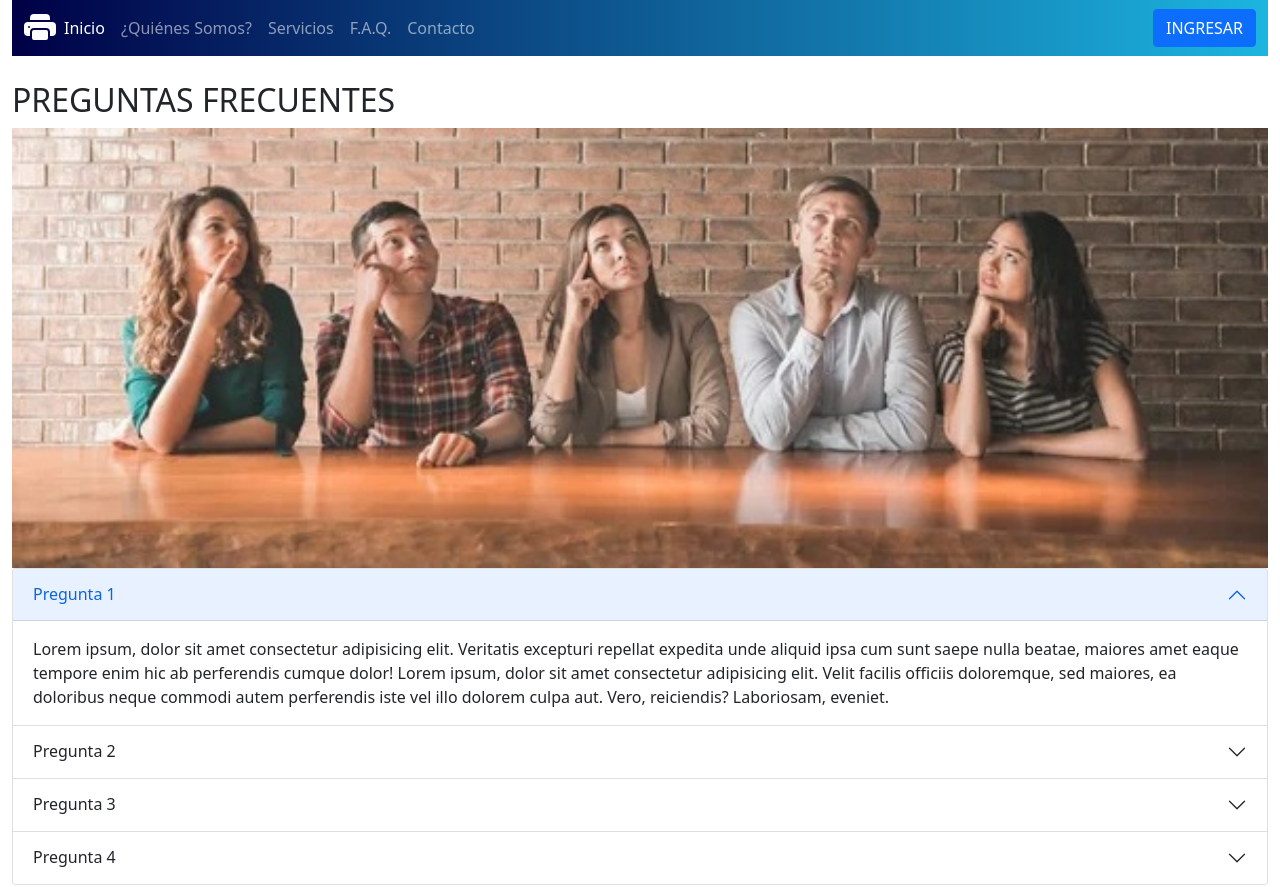
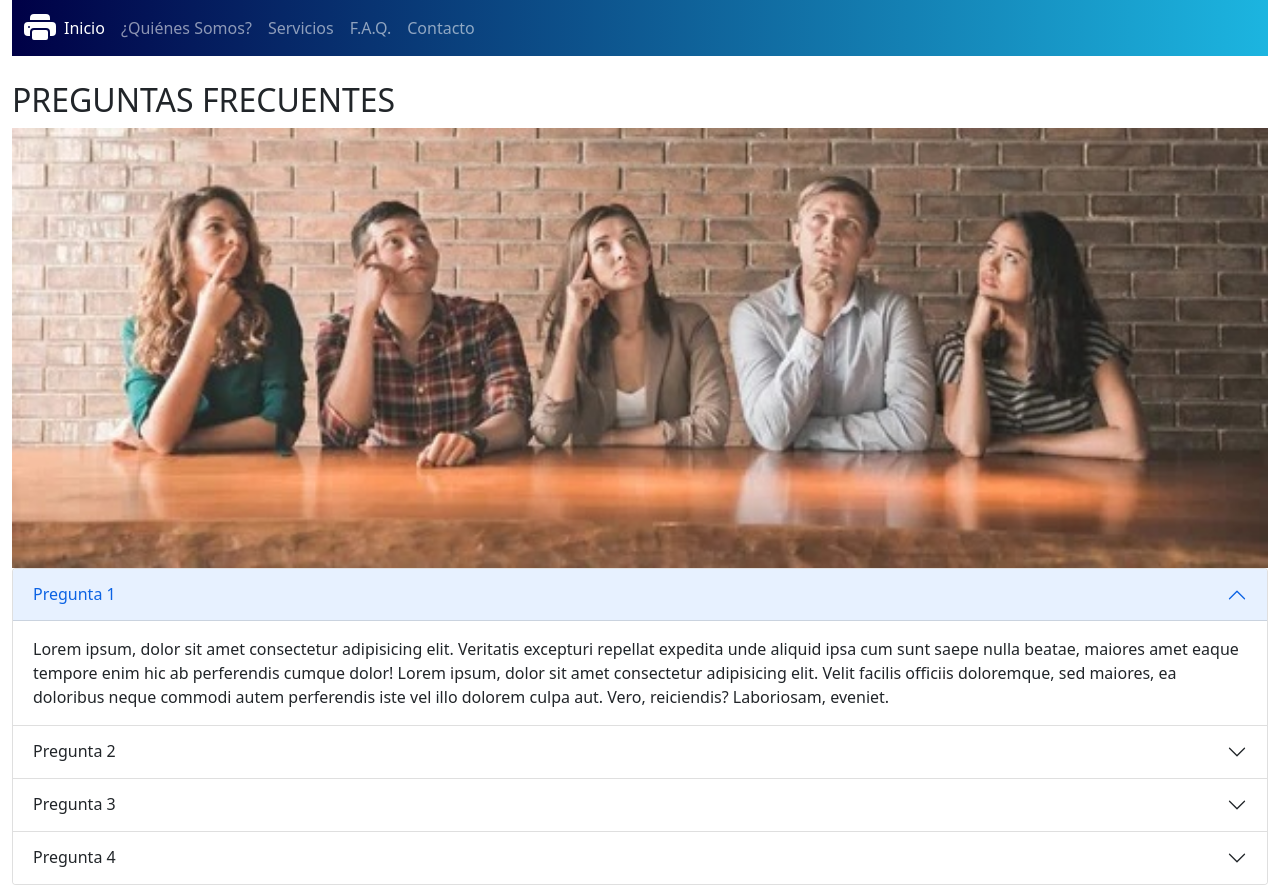
Before and after one commit to Pancho-uy/DesafioGIT, a plain HTML site: page secciones/faq.html in a window 1280 px wide. Shown: the top 887 px of the page. Drawn offline with nearby package versions, Linux system fonts and the light colour scheme.

Commit message:
sin login en navbar

```diff
--- a/secciones/faq.html
+++ b/secciones/faq.html
@@ -40,9 +40,6 @@
                   <a class="nav-link" href="../secciones/contacto.html">Contacto</a>
                 </li>
               </ul>
-              <button type="button" class="btn btn-primary" data-bs-toggle="modal" data-bs-target="#loginmodal">
-                INGRESAR
-              </button>
             </div>
           </div>
         </nav>
```
Also changed, not shown: index.html (+0 -3 lines), secciones/contacto.html (+0 -3 lines), secciones/nosotros.html (+0 -3 lines), secciones/servicios.html (+0 -3 lines).
